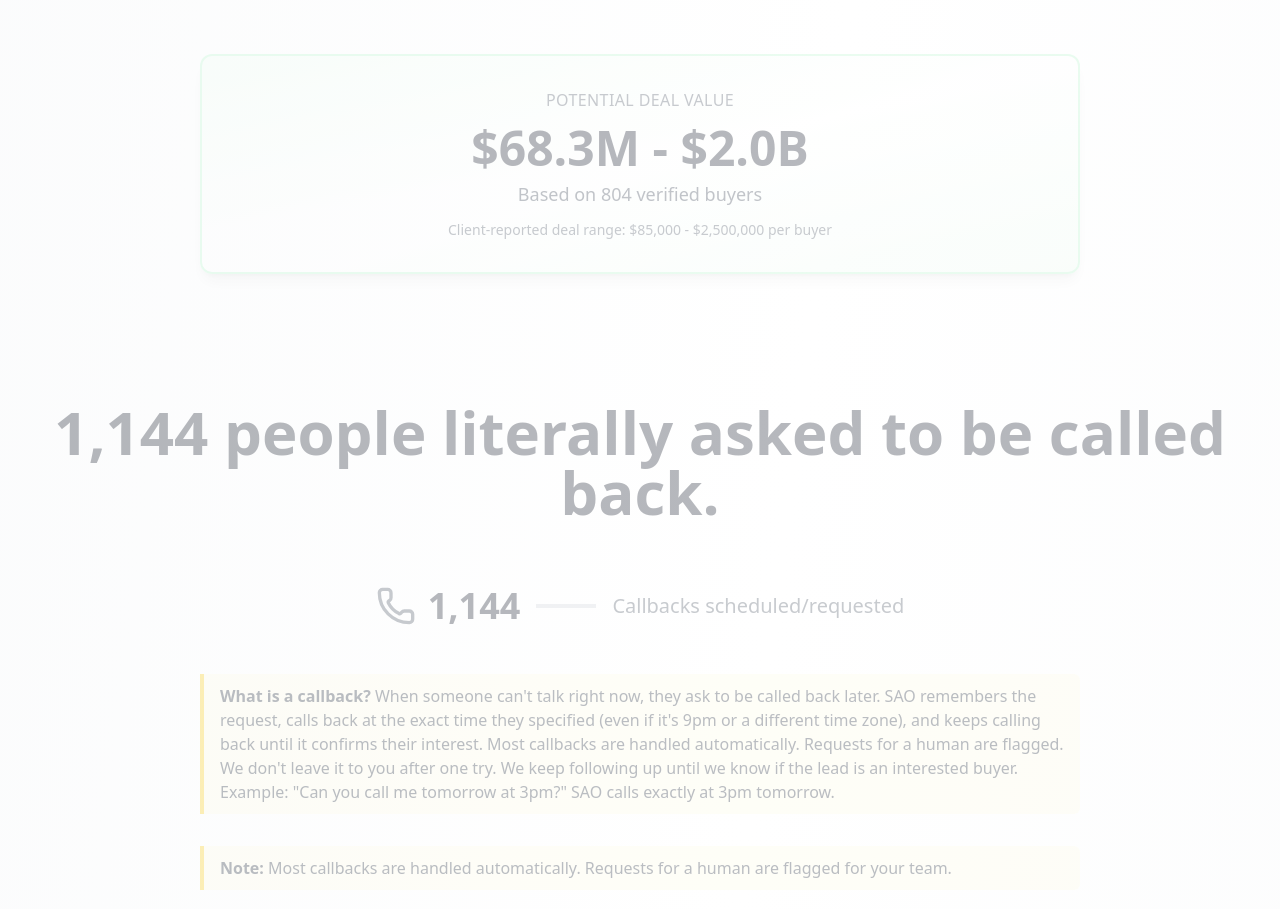
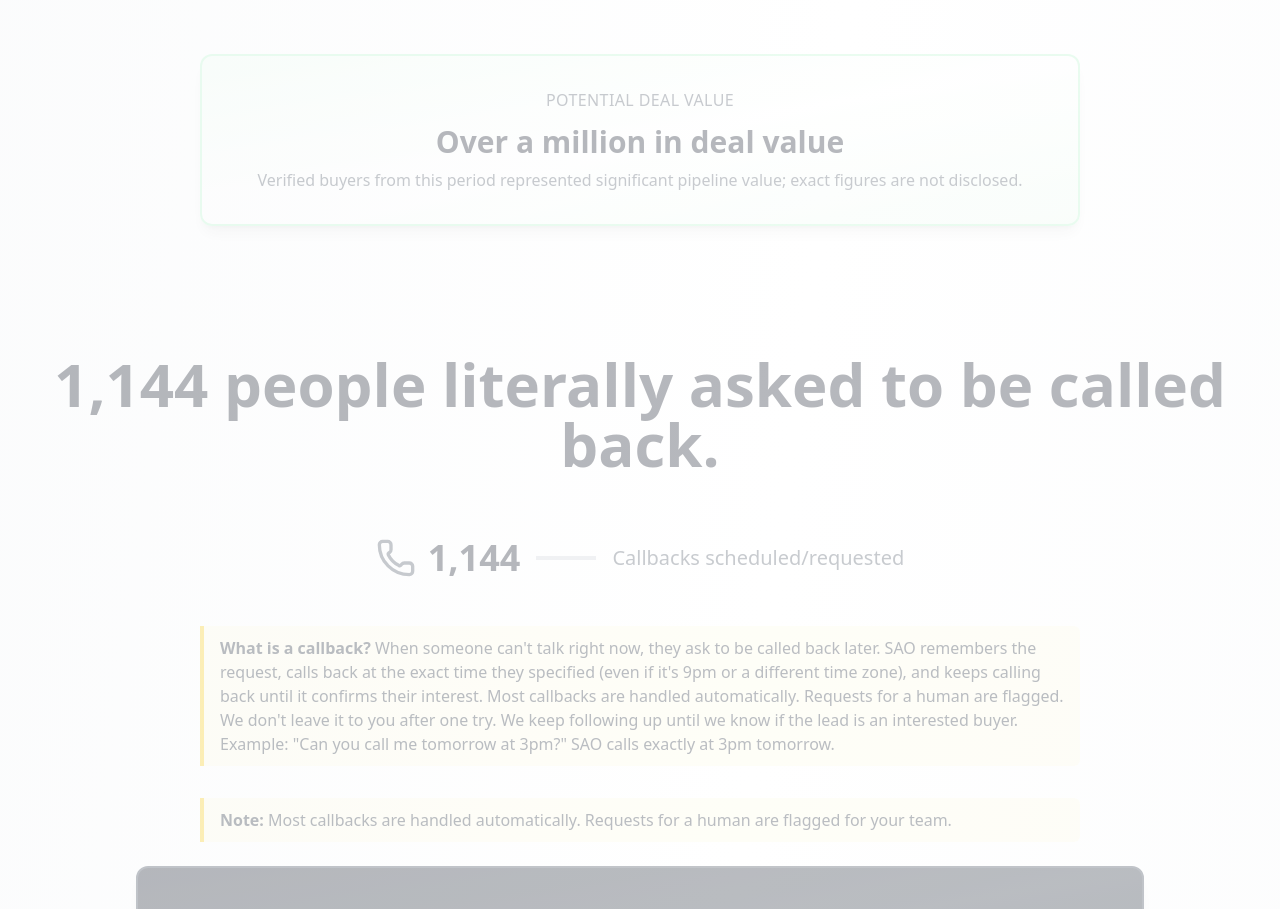
Before and after one commit to lubosik/Oasis-Analytics-Asset, a React (Vite) app: page / in a window 1280 px wide. Shown: the part 3440-4349 px from the top of the page. Built offline with nearby package versions, Linux system fonts and the light colour scheme.

Commit message:
Replace Potential Deal Value figures with 'over a million' (no specific figures)

```diff
--- a/src/story/scenes/Scene4.tsx
+++ b/src/story/scenes/Scene4.tsx
@@ -84,22 +84,19 @@ export function Scene4() {
         </CalloutStrip>
       </div>
 
-      {/* Potential Deal Value */}
+      {/* Deal value (no figures – illustrative) */}
       <div className="mt-8 sm:mt-10 md:mt-12 lg:mt-16 px-2 max-w-4xl mx-auto">
         <Card className="p-5 sm:p-6 md:p-8 bg-gradient-to-br from-green-50 via-white to-green-50 border-2 border-green-200 shadow-lg">
           <div className="text-center">
             <div className="text-xs sm:text-sm md:text-base text-gray-600 mb-2 sm:mb-3 uppercase tracking-wide">
               Potential Deal Value
             </div>
-            <div className="text-2xl sm:text-3xl md:text-4xl lg:text-5xl font-bold text-gray-900 mb-1 sm:mb-2 break-words">
-              $68.3M - $2.0B
+            <div className="text-xl sm:text-2xl md:text-3xl font-bold text-gray-900">
+              Over a million in deal value
             </div>
-            <div className="text-sm sm:text-base md:text-lg text-gray-700 mb-2 sm:mb-3">
-              Based on {BANT_VERIFIED.display} verified buyers
-            </div>
-            <div className="text-xs sm:text-sm text-gray-600">
-              Client-reported deal range: $85,000 - $2,500,000 per buyer
-            </div>
+            <p className="text-sm sm:text-base text-gray-600 mt-2">
+              Verified buyers from this period represented significant pipeline value; exact figures are not disclosed.
+            </p>
           </div>
         </Card>
       </div>
```
